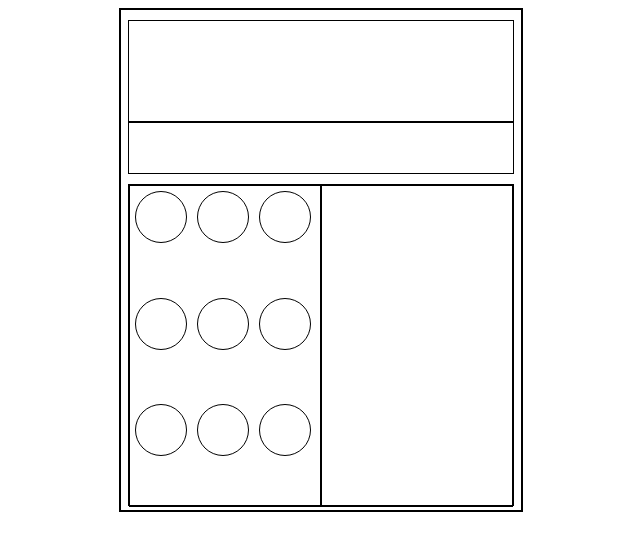
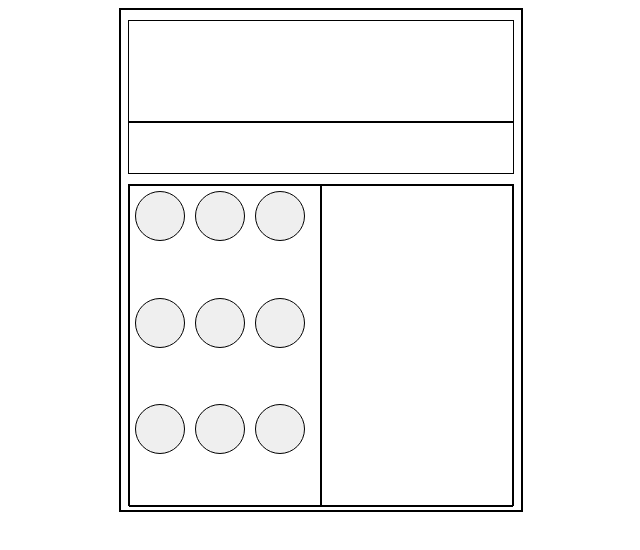
Before and after one commit to frankdin1/TOR-Calculator, a plain HTML site: page index.html in a window 1280 px wide. Shown: the whole page, without its empty margins (319-959 px from the left). Drawn offline with Linux system fonts and the light colour scheme.

Commit message:
Replaced divs representing buttons with actual buttons in numbers div.

```diff
--- a/index.html
+++ b/index.html
@@ -16,15 +16,15 @@
         </div>
         <div id="buttons">
             <div id="numbers">
-                <div id="seven" class="num-buttons"></div>
-                <div id="eight" class="num-buttons"></div>
-                <div id="nine" class="num-buttons"></div>
-                <div id="four" class="num-buttons"></div>
-                <div id="five" class="num-buttons"></div>
-                <div id="six" class="num-buttons"></div>
-                <div id="one" class="num-buttons"></div>
-                <div id="two" class="num-buttons"></div>
-                <div id="three" class="num-buttons"></div>
+                <button id="seven" class="num-buttons"></button>
+                <button id="eight" class="num-buttons"></button>
+                <button id="nine" class="num-buttons"></button>
+                <button id="four" class="num-buttons"></button>
+                <button id="five" class="num-buttons"></button>
+                <button id="six" class="num-buttons"></button>
+                <button id="one" class="num-buttons"></button>
+                <button id="two" class="num-buttons"></button>
+                <button id="three" class="num-buttons"></button>
             </div>
             <div id="operators"></div>
         </div>
```
